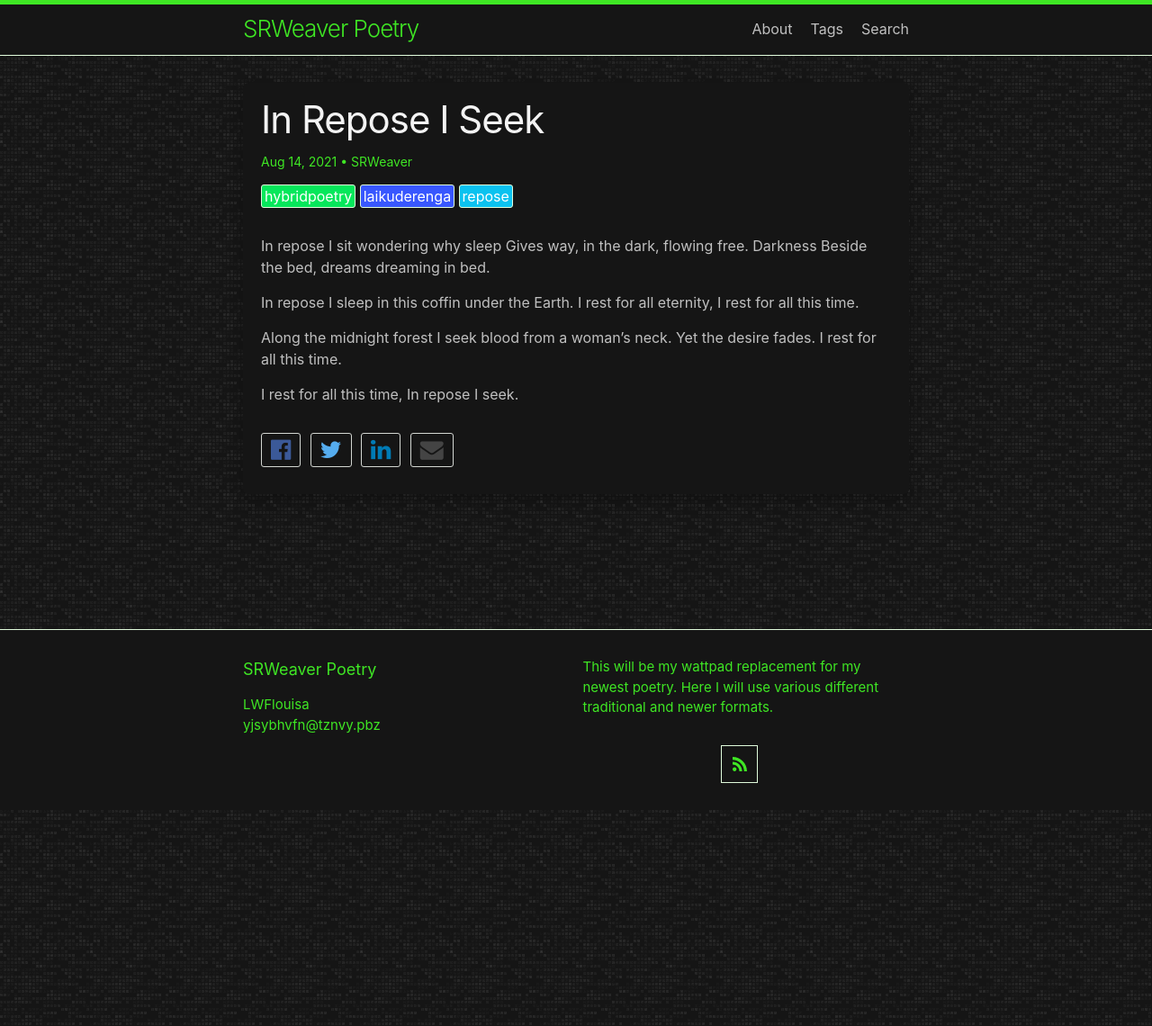
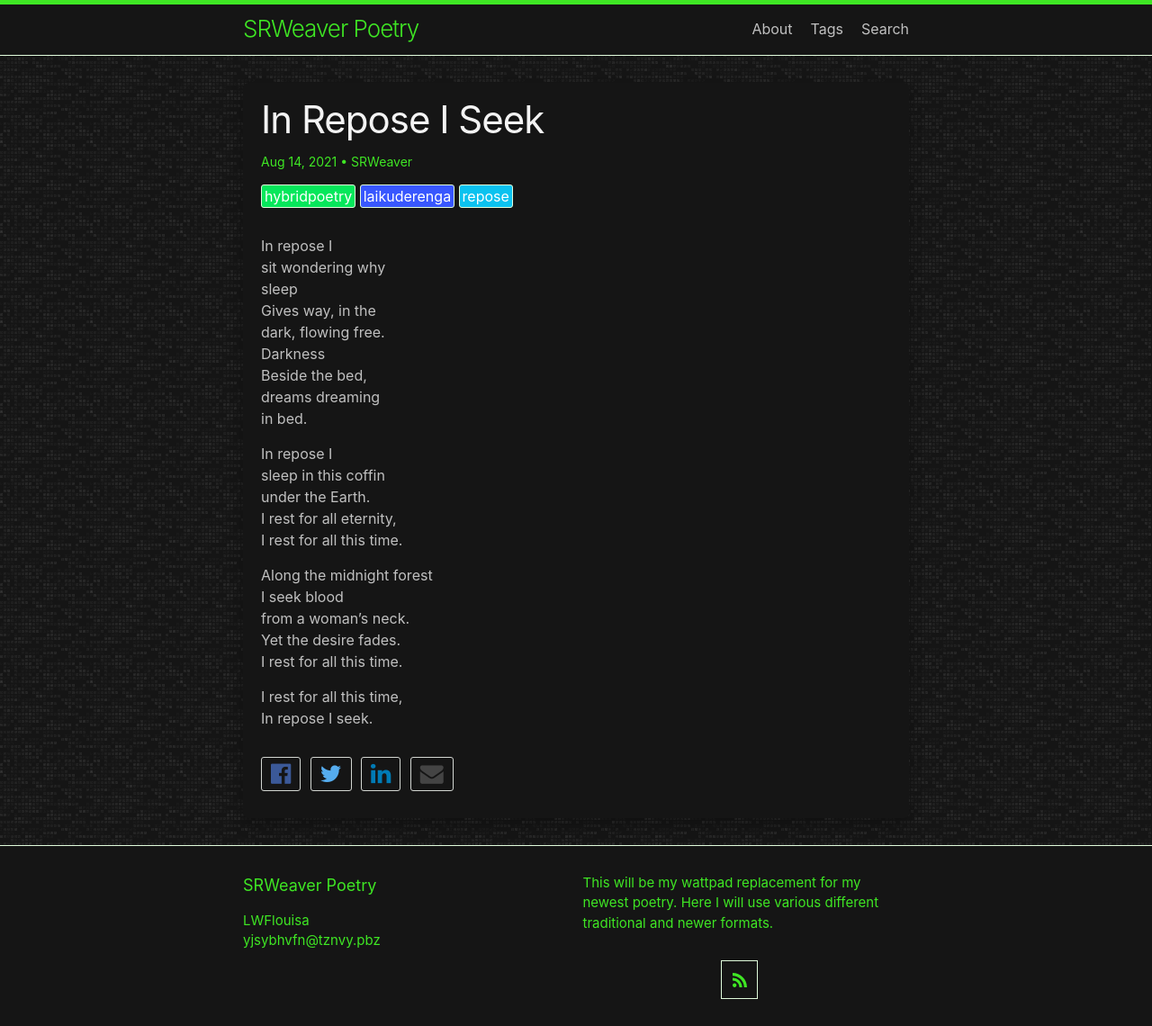
Before and after one commit to LWFlouisa/SRWeaverPoetry, a Jekyll site: the page built from _posts/2021-08-14-inreposeiseek.md, in a window 1280 px wide. Shown: the whole page at 90% size. Built offline with Jekyll 4.4.1, drawn with Linux system fonts in a browser that asks for light colours; our own code applies the rules of GitHub Pages for plain Markdown files.

```diff
--- a/_posts/2021-08-14-inreposeiseek.md
+++ b/_posts/2021-08-14-inreposeiseek.md
@@ -3,27 +3,27 @@ title: In Repose I Seek
 author: SRWeaver
 tags: laikuderenga hybridpoetry repose
 ---
-In repose I
-sit wondering why
-sleep
-Gives way, in the
-dark, flowing free.
-Darkness
-Beside the bed,
-dreams dreaming
-in bed.
+In repose I<br />
+sit wondering why<br />
+sleep<br />
+Gives way, in the<br />
+dark, flowing free.<br />
+Darkness<br />
+Beside the bed,<br />
+dreams dreaming<br />
+in bed.<br />
 
-In repose I
-sleep in this coffin
-under the Earth.
-I rest for all eternity,
-I rest for all this time.
+In repose I<br />
+sleep in this coffin<br />
+under the Earth.<br />
+I rest for all eternity,<br />
+I rest for all this time.<br />
 
-Along the midnight forest
-I seek blood
-from a woman's neck.
-Yet the desire fades.
-I rest for all this time.
+Along the midnight forest<br />
+I seek blood<br />
+from a woman's neck.<br />
+Yet the desire fades.<br />
+I rest for all this time.<br />
 
-I rest for all this time,
-In repose I seek.
+I rest for all this time,<br />
+In repose I seek.<br />
```
